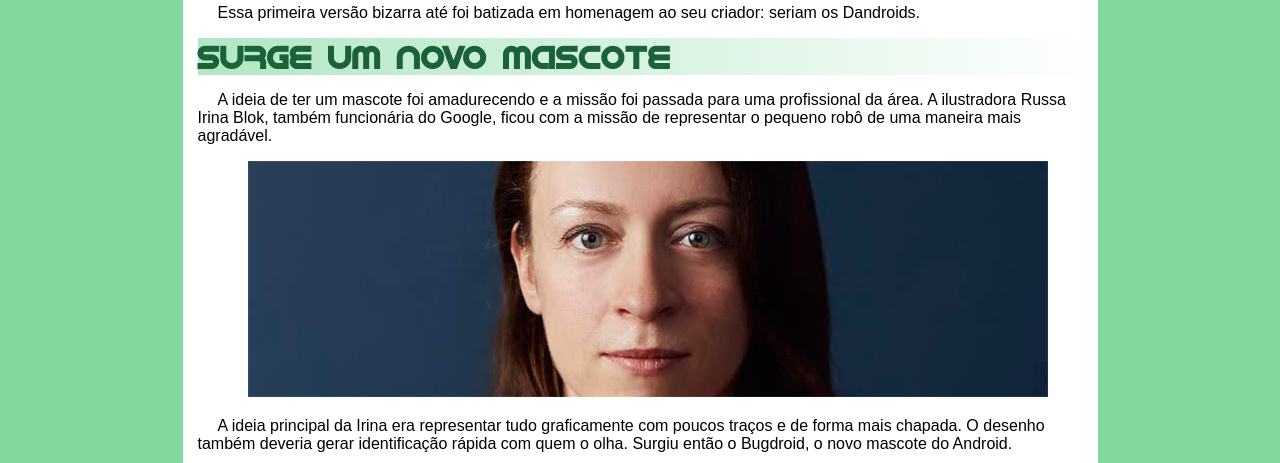
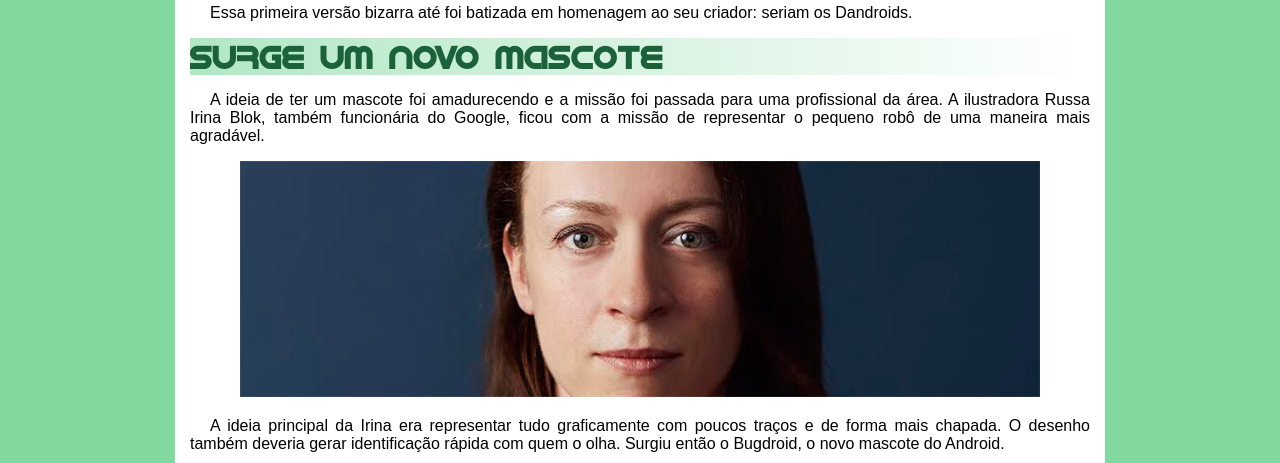
Before and after one commit to CristinaThiersch/EstudandoHTML-CSS, a plain HTML site: page DESAFIO/index.html in a window 1280 px wide. Shown: the part 715-1178 px from the top of the page. Drawn offline with Linux system fonts and the light colour scheme.

Commit message:
Fix text-align; justify

```diff
--- a/DESAFIO/style.css
+++ b/DESAFIO/style.css
@@ -37,8 +37,10 @@ main{
     background-color: white;
     max-width: 900px;
     width: auto;
+    text-align: justify;
     margin: 0 auto 0 auto;
     padding-left: 15px;
+    padding-right: 15px;
     border-bottom-left-radius: 10px;
     border-bottom-right-radius: 10px;
 
```
